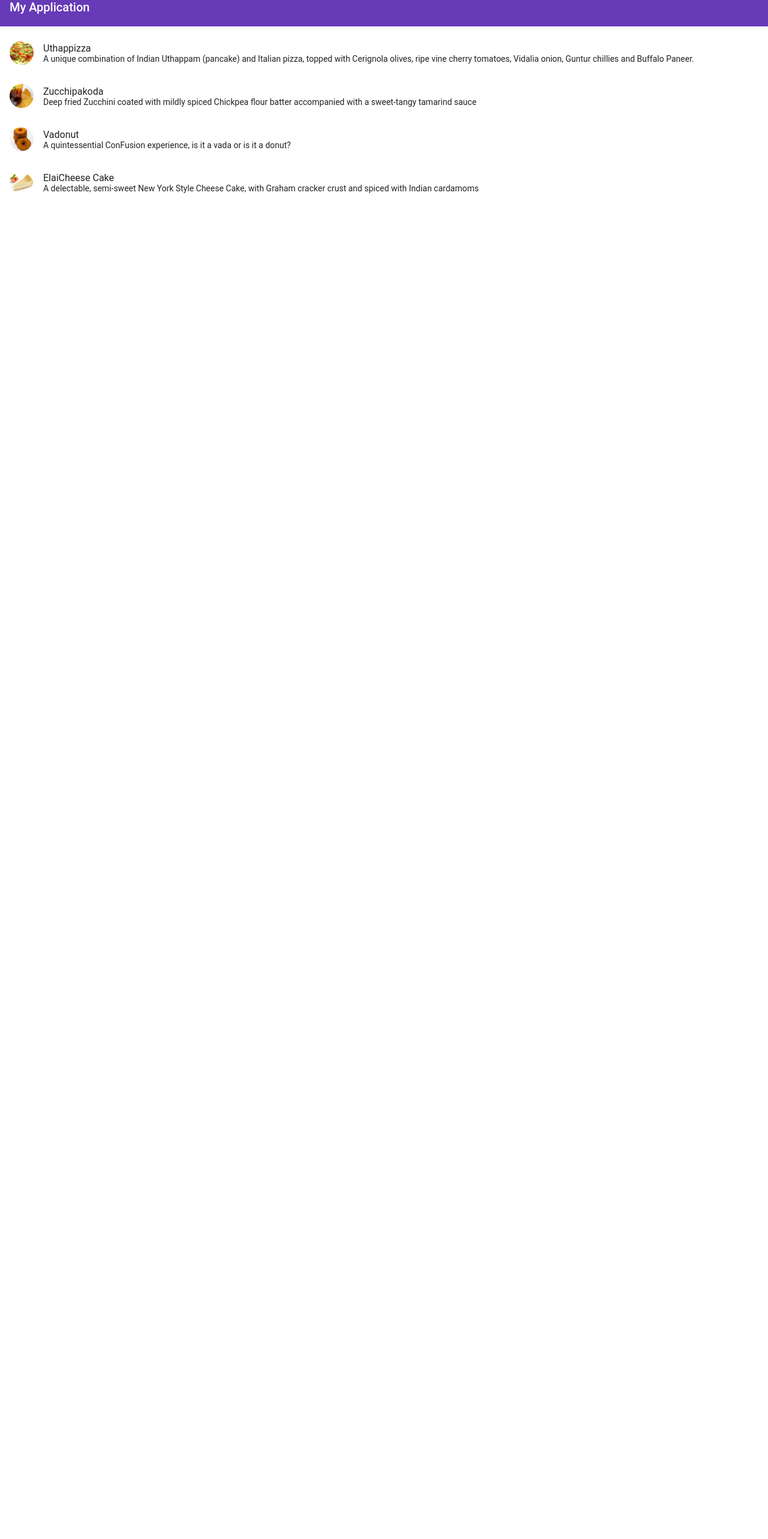
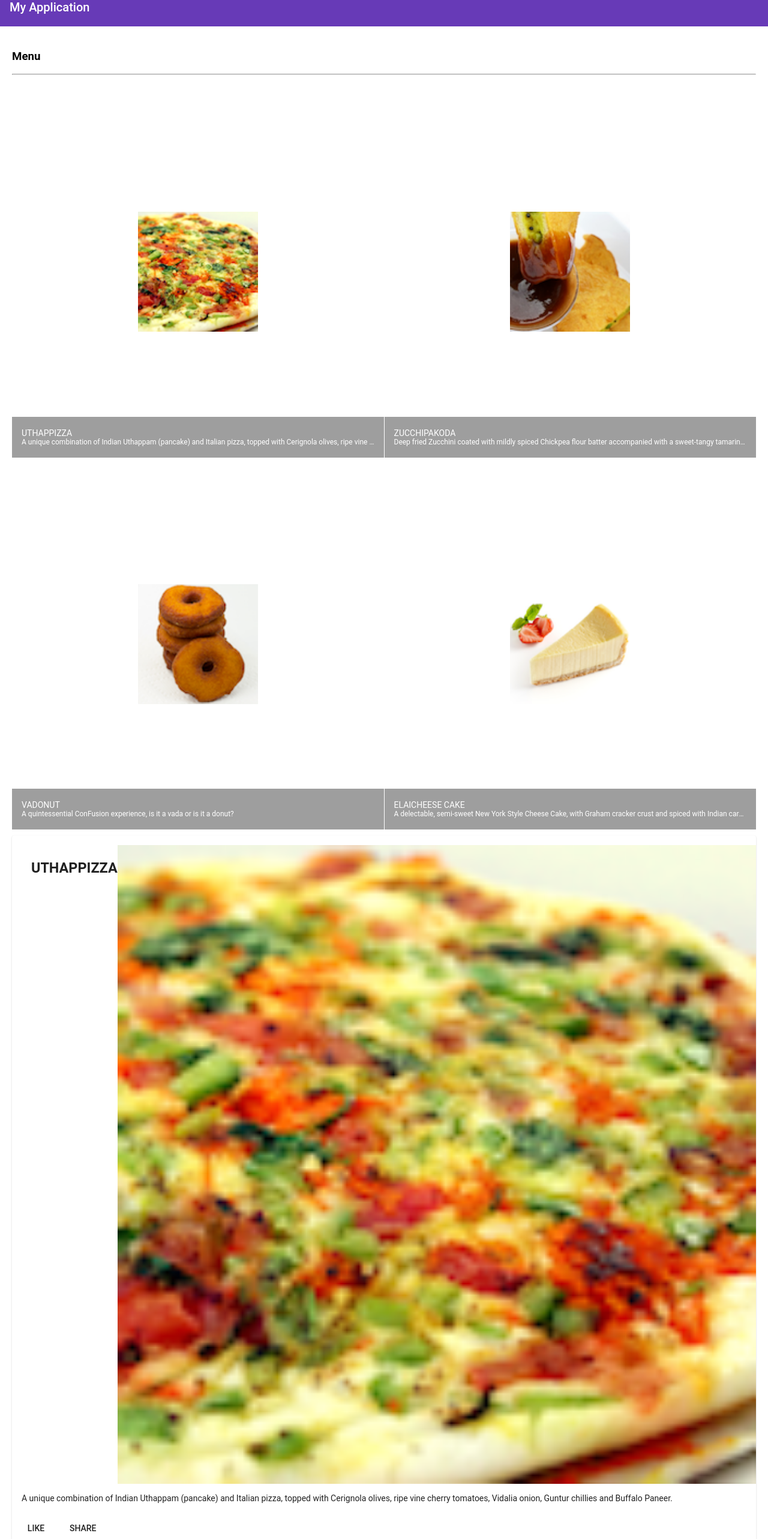
Before and after one commit to AbhishekMurumkar/Angular-Coursea, an Angular app: page / in a window 1280 px wide. Shown: the part 20-2586 px from the top of the page at 60% size. Before the commit the page ends 800 px from the top, so only its background shows below. Built offline with nearby package versions, Linux system fonts and the light colour scheme.

Commit message:
Components-Part II

```diff
--- a/src/app/menu/menu.component.html
+++ b/src/app/menu/menu.component.html
@@ -1,5 +1,42 @@
 <div class="container" fxLayout="column" fxLayoutGap="10px">
-	<mat-list fxFlex>
+	<div fxFlex>
+		<div>
+			<h3>Menu</h3>
+			<hr>
+		</div>
+	</div>
+	<div fxFlex>
+		<mat-grid-list cols="2" rowheight="200px">
+		<mat-grid-tile *ngFor="let i of dishes">
+			<img height="200px" src={{i.image}} alt={{i.name}}>
+			<mat-grid-tile-footer>
+				<h2 matLine>{{i.name | uppercase }}</h2>
+				<p matLine>
+					<span>{{i.description}}</span>
+				</p>
+			</mat-grid-tile-footer>
+		</mat-grid-tile>
+	</mat-grid-list>
+	</div>
+
+	<div fxFlex *ngIf="selectedDish">
+		<mat-card>
+			<mat-card-header>
+				<mat-card-title>
+					<h3>{{selectedDish.name | uppercase}}</h3>
+				</mat-card-title>
+				<img mat-card-image src={{selectedDish.image}} alt={{selectedDish.name}}>
+			</mat-card-header>
+			<mat-card-content>
+				<p>{{selectedDish.description}}</p>
+			</mat-card-content>
+			<mat-card-actions>
+				<button mat-button>LIKE</button>
+				<button mat-button>SHARE</button>
+			</mat-card-actions>
+		</mat-card>
+	</div>
+<!-- 	<mat-list fxFlex>
 		<mat-list-item *ngFor="let i of dishes">
 			<img matListAvatar src={{i.image}} alt={{i.name}}>
 			<h2 matLine>{{i.name}}</h2>
@@ -7,5 +44,5 @@
 				<span>{{i.description}}</span>
 			</p>
 		</mat-list-item>
-	</mat-list>
+	</mat-list> -->
 </div>
--- a/src/app/menu/menu.component.ts
+++ b/src/app/menu/menu.component.ts
@@ -1,15 +1,7 @@
 import { Component, OnInit } from '@angular/core';
 import {Dish} from "../shared/dish";
-
-@Component({
-  selector: 'app-menu',
-  templateUrl: './menu.component.html',
-  styleUrls: ['./menu.component.scss']
-})
-export class MenuComponent implements OnInit {
-
-  dishes:Dish[]=[
-  	{
+const DISHES:Dish[]=[
+    {
       id: '0',
       name: 'Uthappizza',
       image: '/assets/images/uthappizza.png',
@@ -50,10 +42,16 @@
       price: '2.99',
       description: 'A delectable, semi-sweet New York Style Cheese Cake, with Graham cracker crust and spiced with Indian cardamoms'
     }
-  ]
+  ];
+@Component({
+  selector: 'app-menu',
+  templateUrl: './menu.component.html',
+  styleUrls: ['./menu.component.scss']
+})
+export class MenuComponent implements OnInit {
+  dishes=DISHES;
+  selectedDish:Dish=this.dishes[0];
   constructor() { }
-
   ngOnInit(): void {
   }
-
 }
--- a/src/styles.scss
+++ b/src/styles.scss
@@ -5,7 +5,7 @@
 	margin: 0px;
 	font-family: Roboto, sans-serif;
 }
-container{
+.container{
 	margin: 20px;
 	display: flex;
 }
```
Also changed, not shown: src/app/app.module.ts (+12 -6 lines).
